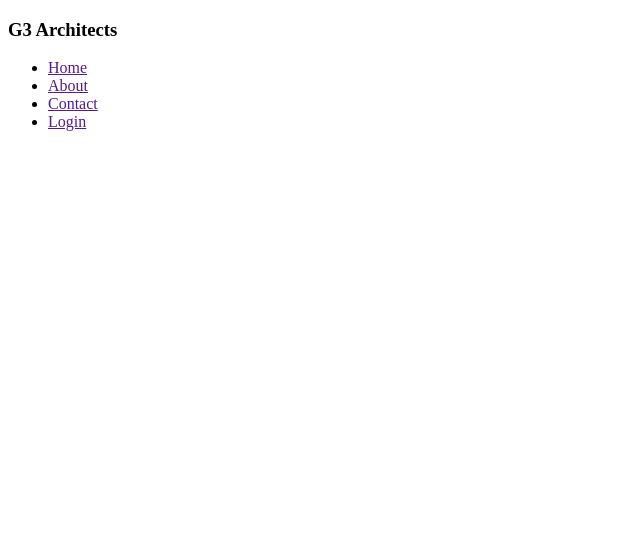
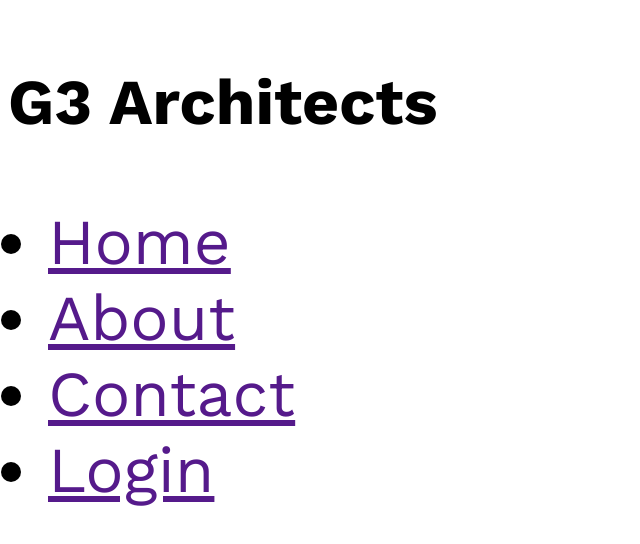
Before and after one commit to walidkhan02013/G3_architects_website, a plain HTML site: page index.html in a window 1280 px wide. Shown: the whole page, without its empty margins (0-640 px from the left). Drawn offline with nearby package versions, Linux system fonts and the light colour scheme.

Commit message:
adding font

```diff
--- a/architects.css
+++ b/architects.css
@@ -1,7 +1,6 @@
 /* work_sans font */
-@import url('https://fonts.googleapis.com/css2?family=Work+Sans:ital,wght@0,100..900;1,100..900&display=swap')
+@import url('https://fonts.googleapis.com/css2?family=Work+Sans:ital,wght@0,100..900;1,100..900&display=swap');
 
-*{
-    font-family: work_sans;
-    font-size: 100px;
-}
+* {
+font-family: "Work Sans";
+font-size: 64px;
```
